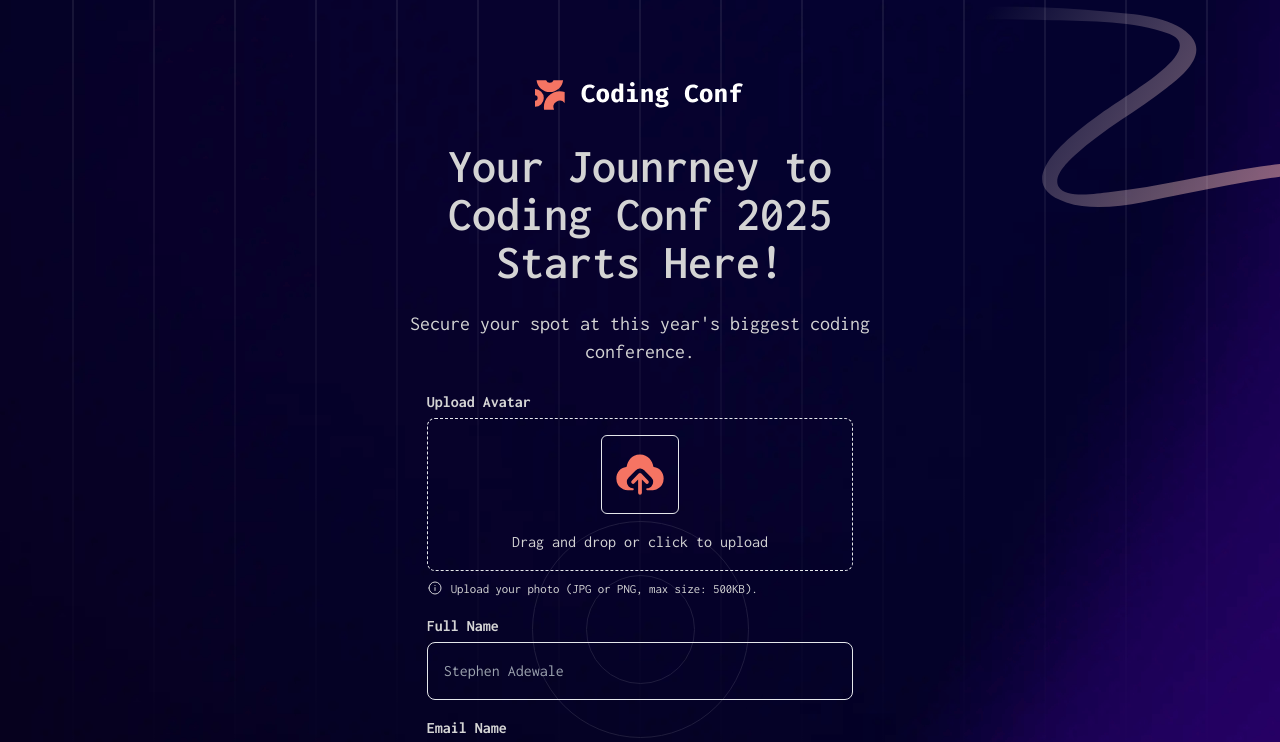
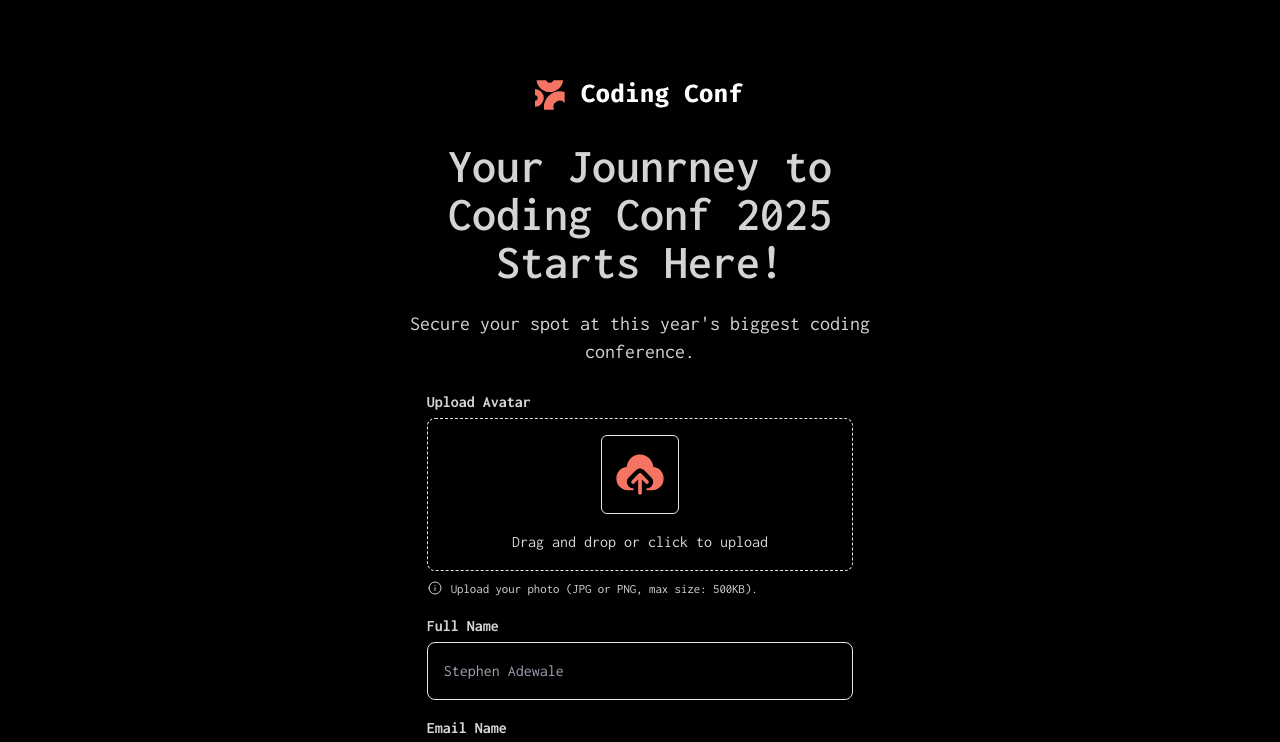
Before and after one commit to DemoStephen/conference-ticket-generator-main, a React (Vite) app: page / in a window 1280 px wide. Shown: the top 742 px of the page. Built offline with nearby package versions, Linux system fonts and the light colour scheme.

Commit message:
fixed utility classes

```diff
--- a/tailwind.config.js
+++ b/tailwind.config.js
@@ -1,25 +1,6 @@
 /** @type {import('tailwindcss').Config} */
 export default {
   content: ["./index.html", "./src/**/*.{js,ts,jsx,tsx}"],
-  theme: {
-    backgroundImage: {
-      "pattern-ticket": "url('/src/assets/images/pattern-ticket.svg')",
-      mobile:
-        "url('/src/assets/images/pattern-lines.svg'), url('/src/assets/images/pattern-squiggly-line-top.svg'), url('/src/assets/images/pattern-circle.svg'), url('/src/assets/images/pattern-squiggly-line-bottom.svg'), url('/src/assets/images/background-mobile.png')",
-      tablet:
-        "url('/src/assets/images/pattern-lines.svg'), url('/src/assets/images/pattern-squiggly-line-top.svg'), url('/src/assets/images/pattern-circle.svg'), url('/src/assets/images/pattern-squiggly-line-bottom.svg'), url('/src/assets/images/background-tablet.png')",
-      desktop:
-        "url('/src/assets/images/pattern-lines.svg'), url('/src/assets/images/pattern-squiggly-line-top.svg'), url('/src/assets/images/pattern-circle.svg'), url('/src/assets/images/pattern-squiggly-line-bottom.svg'), url('/src/assets/images/background-desktop.png')",
-    },
-    backgroundPosition: {
-      position: "top, top right, center, bottom left, center",
-      center: "center"
-    },
-    backgroundSize: {
-      desktopSize: "auto",
-      mobileSize: "auto, 60%, auto, 60%, auto",
-      contain: "contain"
-    },
-  },
+  theme: {},
   plugins: [],
 };
```
